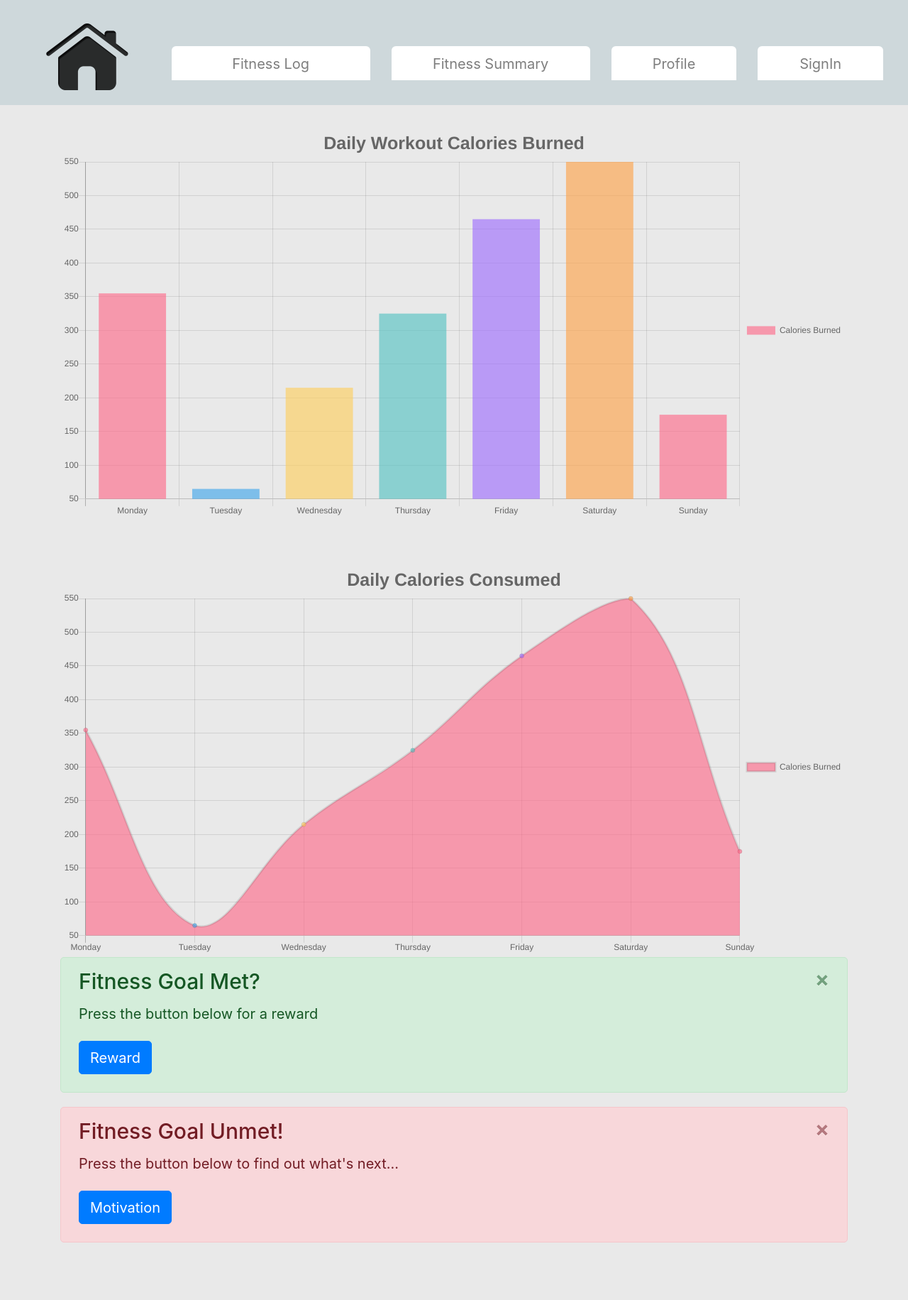
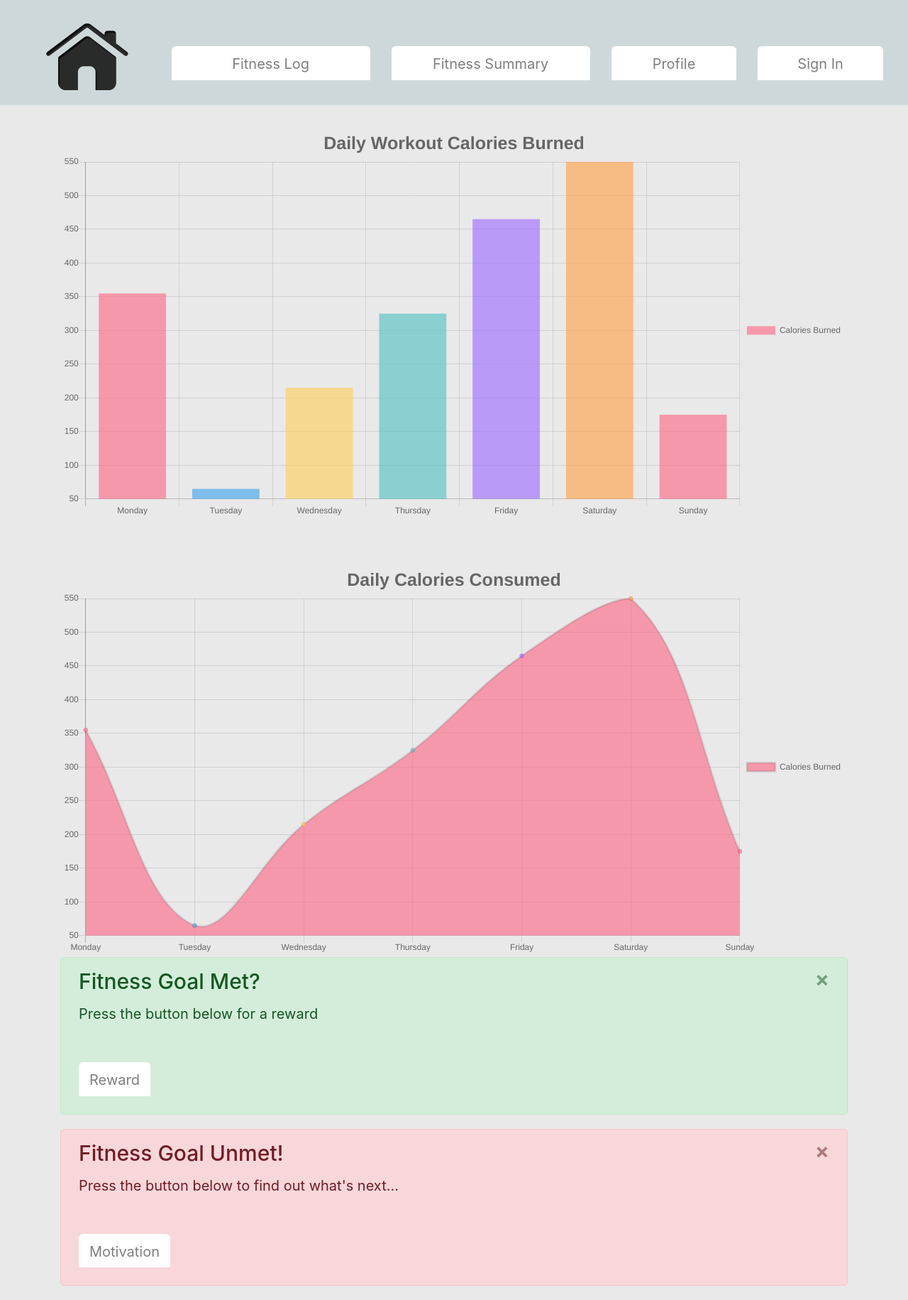
Before and after one commit to Stanmozolevskiy/Project-3, a React (Create React App) app in the folder client/: page /FitnessSummary in a window 1280 px wide. Shown: the whole page at 71% size. Before the commit the page ends 1770 px from the top, so only its background shows below. Built offline with nearby package versions, Linux system fonts and the light colour scheme.

Commit message:
small css changes

```diff
--- a/client/src/components/Navbar.js
+++ b/client/src/components/Navbar.js
@@ -24,7 +24,7 @@ render() {
       <Link to="/myProfile"> <Button size="large" className="btn-outline-secondary col-md-12"  id="navbutton">Profile</Button> </Link>
       </div>
     <div class="col-md-2">
-      <Link to="/SignIn"><Button size="large" className="btn-outline-secondary col-md-12" id="navbutton">SignIn</Button></Link>
+      <Link to="/SignIn"><Button size="large" className="btn-outline-secondary col-md-12" id="navbutton">Sign In</Button></Link>
       </div>
     </Navbar>
   );
--- a/client/src/components/pages/FitnessSummary.js
+++ b/client/src/components/pages/FitnessSummary.js
@@ -115,7 +115,7 @@ render() {
   <p className="mb-0">
 
 
-  <Button onClick={this.getRewardValue} variant="primary">Reward</Button>
+  <Button className="btn-outline-secondary" onClick={this.getRewardValue} id="genericbutton">Reward</Button>
   <br />
   <h4> {this.state.rewardButton} </h4>
 
@@ -126,7 +126,7 @@ render() {
   <p>
     Press the button below to find out what's next...
   </p>
-  <Button onClick={this.getMotivateValue} variant="primary">Motivation</Button>
+  <Button className="btn-outline-secondary" onClick={this.getMotivateValue} id="genericbutton">Motivation</Button>
   <br />
   <h4>{this.state.motivateButton} </h4>
     </Alert>
--- a/client/src/components/pages/SignInPage/SignIn.js
+++ b/client/src/components/pages/SignInPage/SignIn.js
@@ -163,13 +163,13 @@ class SignIn extends React.Component {
                         {(signInError) ? (<p>{signInError}</p>) : (null)}
                         <h2>Sign In</h2>
                         <Form.Group controlId="formFirstName">
-                            <Form.Label>Enail</Form.Label>
+                            <Form.Label>Email</Form.Label>
                             <Form.Control type="email" value={signInEmail} onChange={this.onTextboxChangeSignInEmail} placeholder="Email" />
                             <Form.Text className="text-muted">
                             </Form.Text>
                         </Form.Group>
                         <Form.Group controlId="formLasttName">
-                            <Form.Label>password</Form.Label>
+                            <Form.Label>Password</Form.Label>
                             <Form.Control type="text" value={signInPassword} onChange={this.onTextboxChangeSignInPassword} placeholder="password" />
                             <Form.Text className="text-muted">
                             </Form.Text>
--- a/client/src/components/pages/style.css
+++ b/client/src/components/pages/style.css
@@ -107,3 +107,11 @@
 #signinform {
   margin: 20px;
 }
+#genericbutton {
+  background-color: white;
+  color: rgb(126, 126, 126);
+  border: 0px;
+  margin-top: 30px;
+  border-radius: 6px 6px 0px 0px;
+  padding-top: 10px;
+}
```
